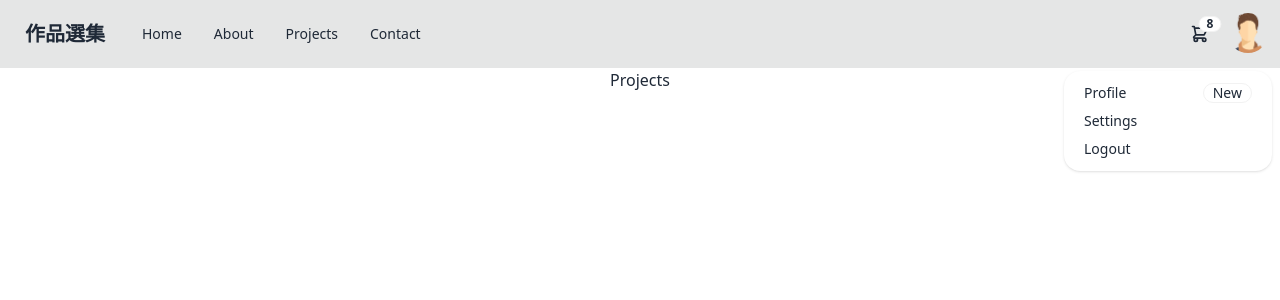
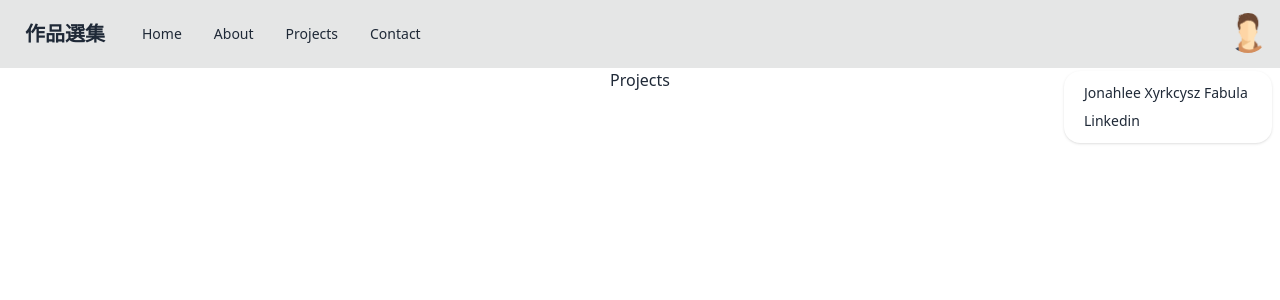
Before and after one commit to Xyrk319/portfolio-frontend-react-vite, a React (Vite) app: page /projects in a window 1280 px wide. Both pictures are taken after a click on the button 1248 px from the left and 33 px from the top of the page. Shown: the top 300 px of the page. Built offline with nearby package versions, Linux system fonts and the light colour scheme.

Commit message:
feat: remove shopping cart and adjust profile button

```diff
--- a/src/Components/Navbar.jsx
+++ b/src/Components/Navbar.jsx
@@ -7,7 +7,7 @@ export default class Navbar extends React.Component{
       <>
         <div className="navbar bg-base-300">
           <div className="navbar-start">
-            <a className="btn btn-ghost text-xl">作品選集</a>
+            <a className="btn btn-ghost text-xl" href='/'>作品選集</a>
             <div className="hidden lg:flex">
               <ul className="menu menu-horizontal px-1">
                 <li><Link to="/" >Home</Link></li>
@@ -20,37 +20,14 @@ export default class Navbar extends React.Component{
 
           <div className="navbar-end">
             <div className="dropdown dropdown-end">
-              <div tabIndex={0} role="button" className="btn btn-ghost btn-circle">
-                <div className="indicator">
-                  <svg xmlns="http://www.w3.org/2000/svg" className="h-5 w-5" fill="none" viewBox="0 0 24 24" stroke="currentColor"><path strokeLinecap="round" strokeLinejoin="round" strokeWidth="2" d="M3 3h2l.4 2M7 13h10l4-8H5.4M7 13L5.4 5M7 13l-2.293 2.293c-.63.63-.184 1.707.707 1.707H17m0 0a2 2 0 100 4 2 2 0 000-4zm-8 2a2 2 0 11-4 0 2 2 0 014 0z" /></svg>
-                  <span className="badge badge-sm indicator-item">8</span>
-                </div>
-              </div>
-              <div tabIndex={0} className="mt-3 z-[1] card card-compact dropdown-content w-52 bg-base-100 shadow">
-                <div className="card-body">
-                  <span className="font-bold text-lg">8 Items</span>
-                  <span className="text-info">Subtotal: $999</span>
-                  <div className="card-actions">
-                    <button className="btn btn-primary btn-block">View cart</button>
-                  </div>
-                </div>
-              </div>
-            </div>
-            <div className="dropdown dropdown-end">
               <div tabIndex={0} role="button" className="btn btn-ghost btn-circle avatar">
                 <div className="w-10 rounded-full">
                   <img alt="Tailwind CSS Navbar component" src="./src/assets/avatar.png" />
                 </div>
               </div>
               <ul tabIndex={0} className="menu menu-sm dropdown-content mt-3 z-[1] p-2 shadow bg-base-100 rounded-box w-52">
-                <li>
-                  <a className="justify-between">
-                    Profile
-                    <span className="badge">New</span>
-                  </a>
-                </li>
-                <li><a>Settings</a></li>
-                <li><a>Logout</a></li>
+                <li><div className="justify-start">Jonahlee Xyrkcysz Fabula</div></li>
+                <li><a href="https://www.linkedin.com/in/xyrkfabula/">Linkedin</a></li>
               </ul>
             </div>
           </div>
```
